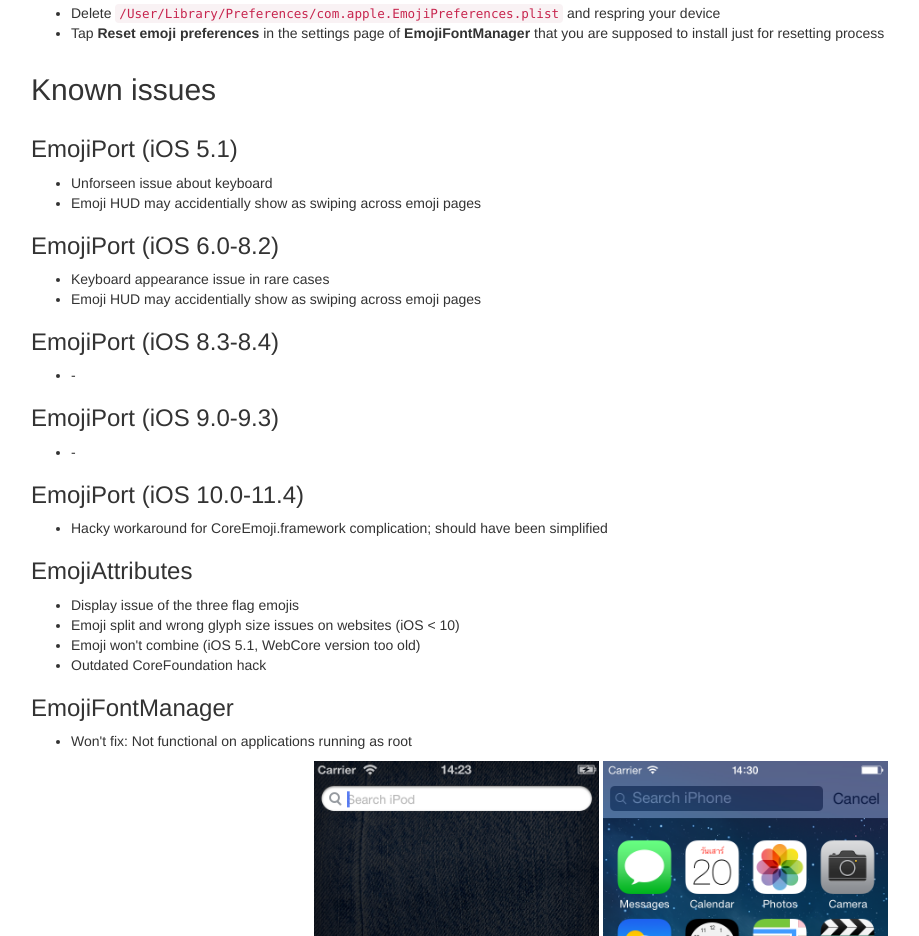
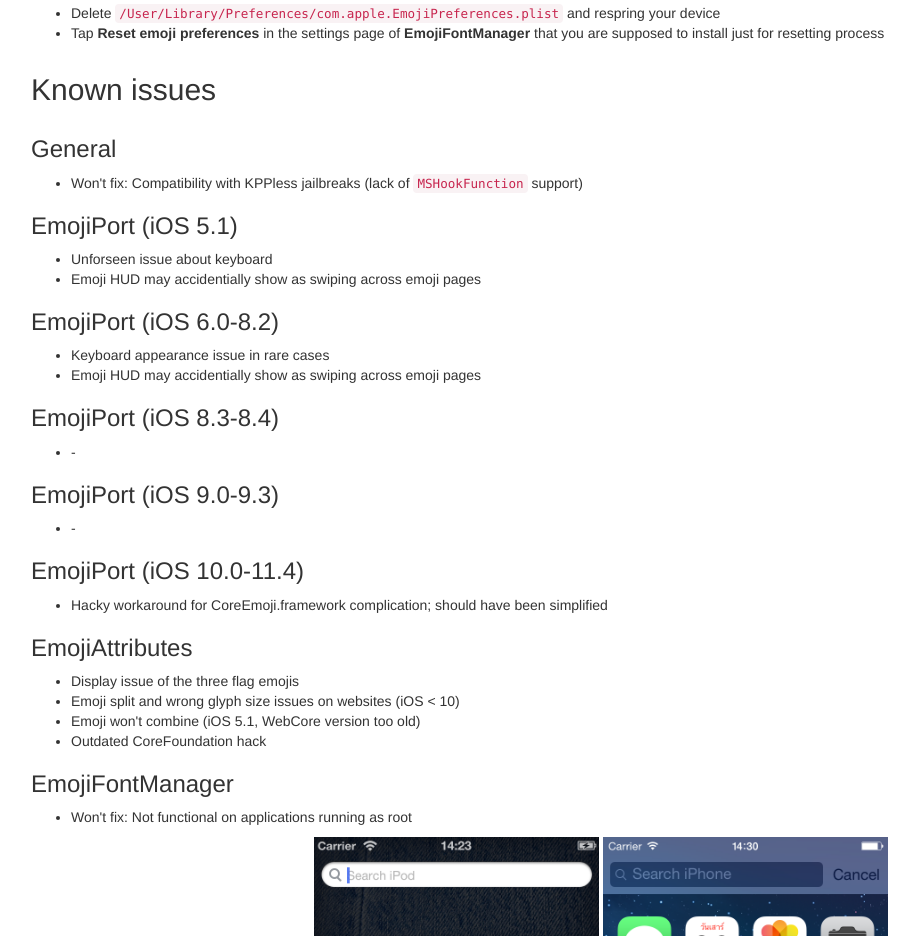
Before and after one commit to xquqr/PoomSmart.github.io, a plain HTML site: page repo/emoji10.html in a window 1280 px wide. Shown: the part 3759-4695 px from the top of the page, without its empty margins (39-958 px from the left). Drawn offline with nearby package versions, Linux system fonts and the light colour scheme.

Commit message:
Updated.

```diff
--- a/repo/emoji10.html
+++ b/repo/emoji10.html
@@ -458,6 +458,10 @@
 				<h2>Known issues</h2>
 			</div>
 			<div class="col-xs-12 ">
+                <h3>General</h3>
+                <ul>
+                    <li>Won't fix: Compatibility with KPPless jailbreaks (lack of <code>MSHookFunction</code> support)</li>
+                </ul>
 				<h3>EmojiPort (iOS 5.1)</h3>
 				<ul>
 					<li>Unforseen issue about keyboard</li>
@@ -489,8 +493,8 @@
 				</ul>
 				<h3>EmojiFontManager</h3>
 				<ul>
-					<li>Won't fix: Not functional on applications running as root</li>
-				</ul>
+                    <li>Won't fix: Not functional on applications running as root</li>
+                </ul>
 			</div>
 		</div>
 		<div class="row">
```
